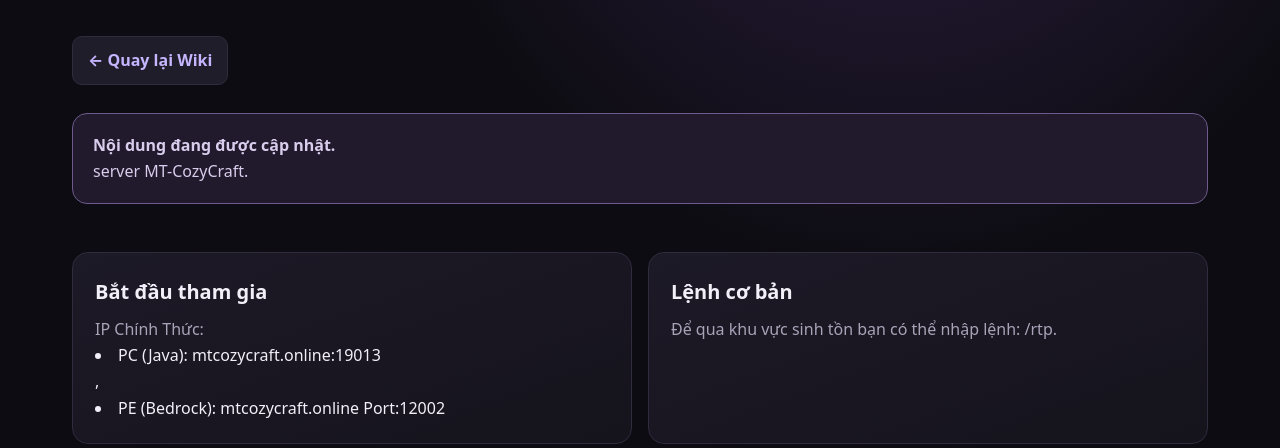
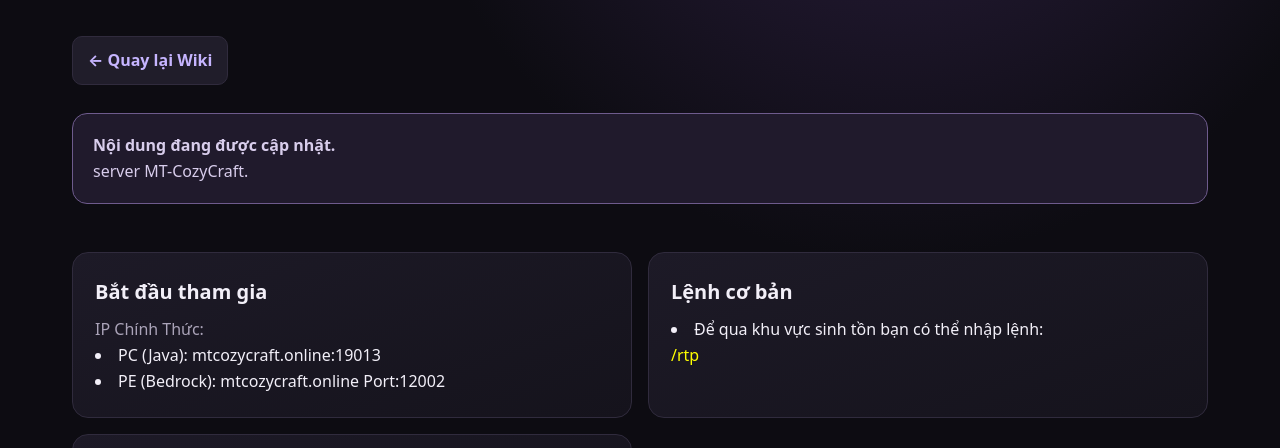
Before and after one commit to Ngkhoa01/mt-cozycraft, a plain HTML site: page newbie.html in a window 1280 px wide. Shown: the part 277-725 px from the top of the page. Drawn offline with Linux system fonts and the light colour scheme.

Commit message:
Update newbie.html

```diff
--- a/newbie.html
+++ b/newbie.html
@@ -41,8 +41,8 @@ footer{border-top:1px solid var(--line);padding:27px 0;color:var(--muted);font-s
     <a class="back" href="index.html#wiki">← Quay lại Wiki</a>
   </section>
   <div class="callout"><strong>Nội dung đang được cập nhật.</strong><br> server MT-CozyCraft.</div>
-  <section class="content-grid"><article class="panel"><h2>Bắt đầu tham gia</h2> <p>IP Chính Thức: <li>PC (Java): mtcozycraft.online:19013</li> , <li>PE (Bedrock): mtcozycraft.online Port:12002</li></p></article>
-<article class="panel"><h2>Lệnh cơ bản</h2><p>Để qua khu vực sinh tồn bạn có thể nhập lệnh: /rtp.</p></article>
+  <section class="content-grid"><article class="panel"><h2>Bắt đầu tham gia</h2> <p>IP Chính Thức:</p> <li>PC (Java): mtcozycraft.online:19013</li> <li>PE (Bedrock): mtcozycraft.online Port:12002</li></article>
+<article class="panel"><h2>Lệnh cơ bản</h2><li>Để qua khu vực sinh tồn bạn có thể nhập lệnh: <p style="color: yellow ">/rtp</li></article>
 <article class="panel"><h2>Quy định &amp; lưu ý</h2><p>Ghi các quy định cộng đồng và lưu ý dành cho người chơi mới.</p></article></section>
 </main>
 <footer><div class="wrap footer-inner">
```
